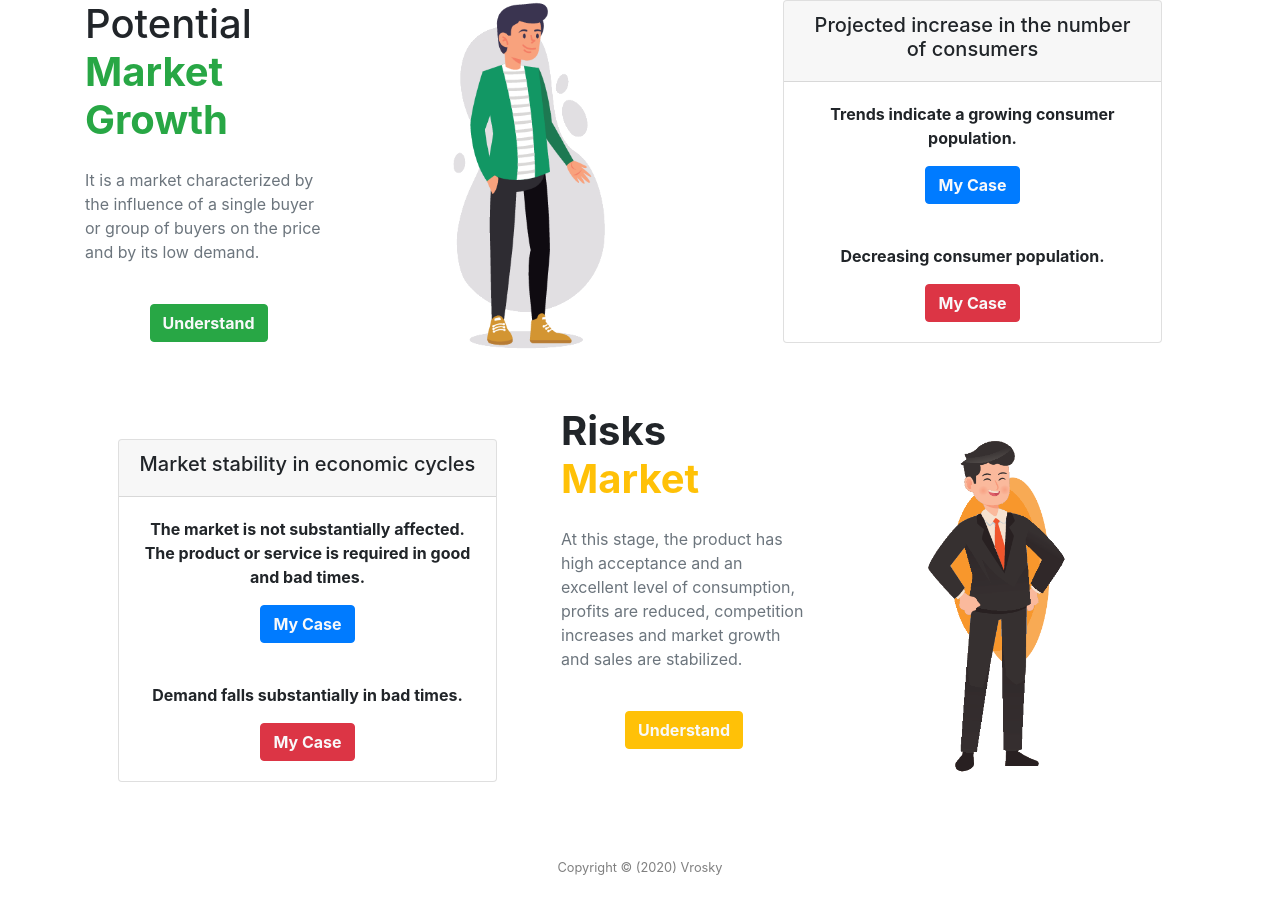
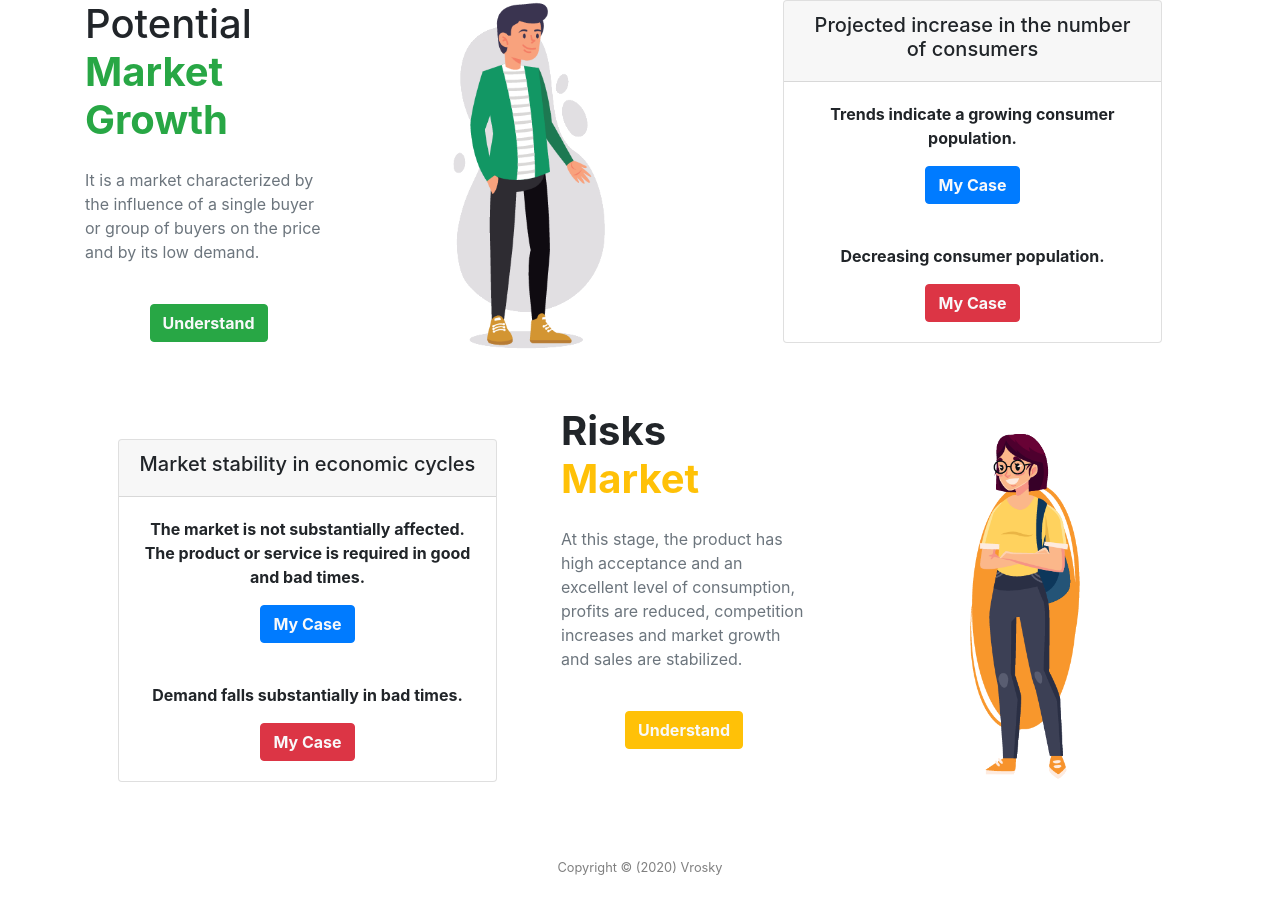
Before and after one commit to Andres6936/Vrosky, a PHP site: page /html/Questions.php in a window 1280 px wide. Shown: the part 1006-1908 px from the top of the page. Run offline with PHP 8.4, Linux system fonts and the light colour scheme.

Commit message:
Added new image

```diff
--- a/html/Questions.php
+++ b/html/Questions.php
@@ -175,7 +175,7 @@ $var->showNavigation($links);
                     <a class="btn btn-warning text-light font-weight-bold">Understand</a>
                 </div>
                 <div class="col-sm-5 pt-4 pl-5 d-none d-sm-block">
-                    <img class="float-right" src="../img/ManBuss.png" alt="Man" height="350px">
+                    <img class="float-right" src="../img/WomenOrange.png" alt="Man" height="350px">
                 </div>
             </div>
         </div>
```
Also changed, not shown: img/WomenOrange.png (added).
